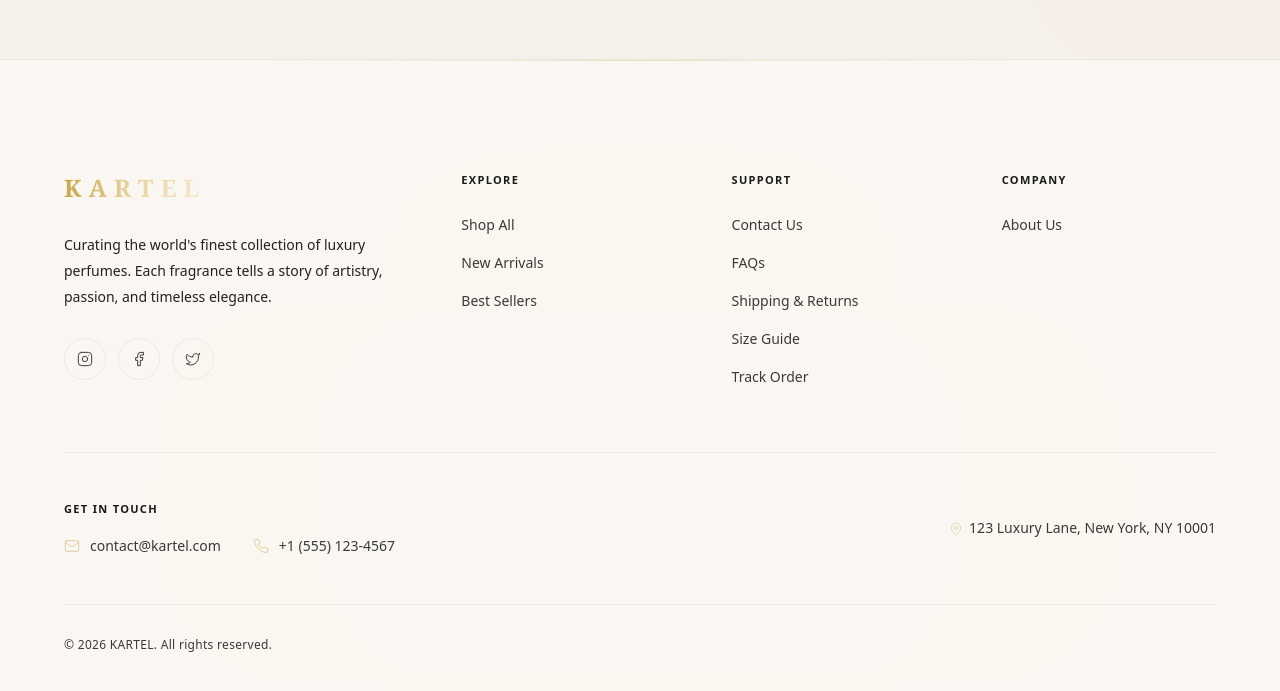
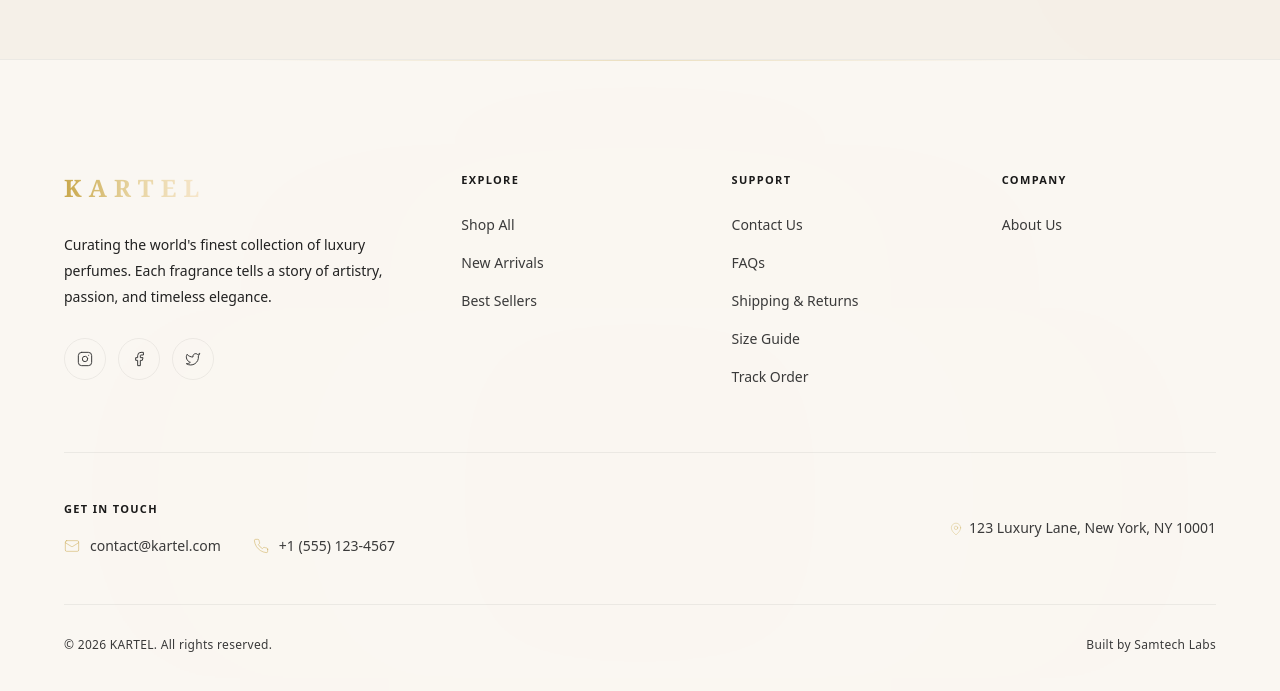
Before and after one commit to Samuel-Dagbo/Kartel-Website, a Next.js app: page / in a window 1280 px wide. Shown: the part 5195-5886 px from the top of the page. Built offline with nearby package versions, Linux system fonts and the light colour scheme; no server answers; the database is empty.

Commit message:
Rebrand Kartel to Carl Jones and add Samtech Labs credit to footer

```diff
--- a/components/layout/Footer.tsx
+++ b/components/layout/Footer.tsx
@@ -251,6 +251,23 @@ export function Footer() {
           }`}>
             &copy; {new Date().getFullYear()} KARTEL. All rights reserved.
           </p>
+          <p className={`text-xs tracking-wide transition-colors ${
+            isDark ? 'text-white/20' : 'text-kartel-black-400'
+          }`}>
+            Built by{' '}
+            <a
+              href="https://samtechlabs.vercel.app/"
+              target="_blank"
+              rel="noopener noreferrer"
+              className={`transition-colors ${
+                isDark
+                  ? 'text-white/40 hover:text-kartel-gold'
+                  : 'text-kartel-black-500 hover:text-kartel-gold'
+              }`}
+            >
+              Samtech Labs
+            </a>
+          </p>
         </div>
       </div>
     </footer>
--- a/lib/email.ts
+++ b/lib/email.ts
@@ -1,7 +1,7 @@
 import { Client } from 'node-mailjet'
 
 const FROM_EMAIL = 'romeovilleproperties20@gmail.com'
-const FROM_NAME = 'Kartel Perfumes'
+const FROM_NAME = 'Carl Jones Perfumes'
 
 function getMailjet() {
   return new Client({
@@ -51,7 +51,7 @@ function getHtmlTemplate(content: string) {
 <head>
   <meta charset="utf-8">
   <meta name="viewport" content="width=device-width, initial-scale=1.0">
-  <title>Kartel Perfumes</title>
+  <title>Carl Jones Perfumes</title>
 </head>
 <body style="margin: 0; padding: 0; background-color: #1a1a1a; font-family: 'Helvetica Neue', Helvetica, Arial, sans-serif;">
     <table role="presentation" width="100%" cellspacing="0" cellpadding="0" border="0" style="background-color: #1a1a1a; padding: 40px 20px;">
@@ -75,10 +75,10 @@ function getHtmlTemplate(content: string) {
             <tr>
               <td style="background-color: #1e1e1e; padding: 25px 30px; text-align: center;">
                 <p style="margin: 0; color: #888888; font-size: 12px;">
-                 Kartel Perfumes — Premium Fragrance Experience
+                 Carl Jones Perfumes — Premium Fragrance Experience
                 </p>
                 <p style="margin: 10px 0 0 0; color: #666666; font-size: 11px;">
-                  This email was sent to you as a registered member of Kartel Perfumes.
+                  This email was sent to you as a registered member of Carl Jones Perfumes.
                 </p>
               </td>
             </tr>
@@ -97,7 +97,7 @@ export async function sendWelcomeEmail(email: string, name: string) {
       <div style="width: 80px; height: 80px; background: linear-gradient(135deg, #D4AF37 0%, #C9A227 100%); border-radius: 50%; margin: 0 auto 25px; display: flex; align-items: center; justify-content: center;">
         <span style="color: #1a1a1a; font-size: 36px;">✨</span>
       </div>
-      <h2 style="color: #ffffff; font-size: 24px; margin: 0 0 15px 0; font-weight: 600;">Welcome to Kartel, ${name}!</h2>
+      <h2 style="color: #ffffff; font-size: 24px; margin: 0 0 15px 0; font-weight: 600;">Welcome to Carl Jones, ${name}!</h2>
       <p style="color: #bbbbbb; font-size: 15px; line-height: 1.6; margin: 0 0 25px 0;">
         Thank you for joining our exclusive fragrance community. Prepare to discover your signature scent from our curated collection of luxury perfumes.
       </p>
@@ -110,7 +110,7 @@ export async function sendWelcomeEmail(email: string, name: string) {
 
   return sendEmail({
     to: email,
-    subject: 'Welcome to Kartel Perfumes ✨',
+    subject: 'Welcome to Carl Jones Perfumes ✨',
     html,
   })
 }
@@ -169,7 +169,7 @@ export async function sendOrderConfirmationEmail(
 
   return sendEmail({
     to: email,
-    subject: `Order ${orderNumber} Confirmed - Kartel Perfumes`,
+    subject: `Order ${orderNumber} Confirmed - Carl Jones Perfumes`,
     html,
   })
 }
@@ -223,7 +223,7 @@ export async function sendOrderStatusUpdateEmail(
 
   return sendEmail({
     to: email,
-    subject: `Order ${orderNumber} Status: ${status.charAt(0).toUpperCase() + status.slice(1)} - Kartel`,
+    subject: `Order ${orderNumber} Status: ${status.charAt(0).toUpperCase() + status.slice(1)} - Carl Jones`,
     html,
   })
 }
@@ -252,7 +252,7 @@ export async function sendPasswordResetEmail(email: string, name: string, resetT
 
   return sendEmail({
     to: email,
-    subject: 'Reset Your Password - Kartel Perfumes',
+    subject: 'Reset Your Password - Carl Jones Perfumes',
     html,
   })
 }
@@ -276,7 +276,7 @@ export async function sendTestEmail(to: string) {
 
   return sendEmail({
     to: to,
-    subject: 'Test Email - Kartel Perfumes',
+    subject: 'Test Email - Carl Jones Perfumes',
     html,
   })
 }
```
